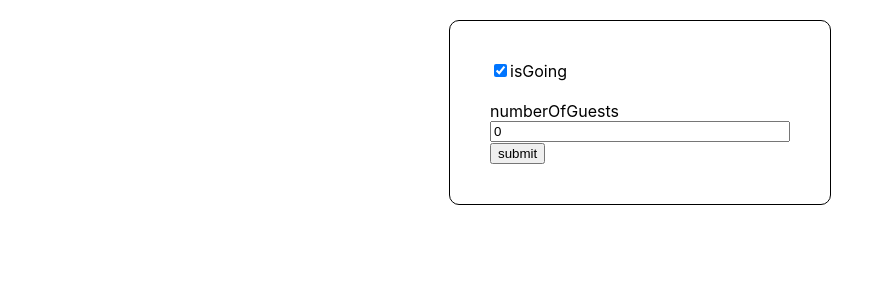
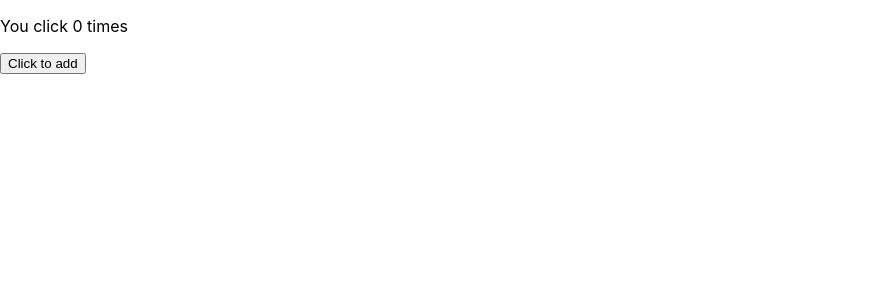
Before and after one commit to hunter850/react, a React (Vite) app: page / in a window 1280 px wide. Shown: the top 300 px of the page, without its empty margins (0-894 px from the left). Built offline with nearby package versions, Linux system fonts and the light colour scheme.

Commit message:
remove strict mode

```diff
--- a/src/main.jsx
+++ b/src/main.jsx
@@ -1,13 +1,11 @@
 import React from 'react'
 import ReactDOM from 'react-dom/client'
 // import Home from './pages/home/index.jsx'
-import MultiInput from './practice/24.multi_input'
+import TryUseEffect from './practice/28.useEffect'
 import './index.css'
 
 const root = ReactDOM.createRoot(document.querySelector('#root'))
 
 root.render(
-    <React.StrictMode>
-        <MultiInput />
-    </React.StrictMode>
+        <TryUseEffect />
 )
```
